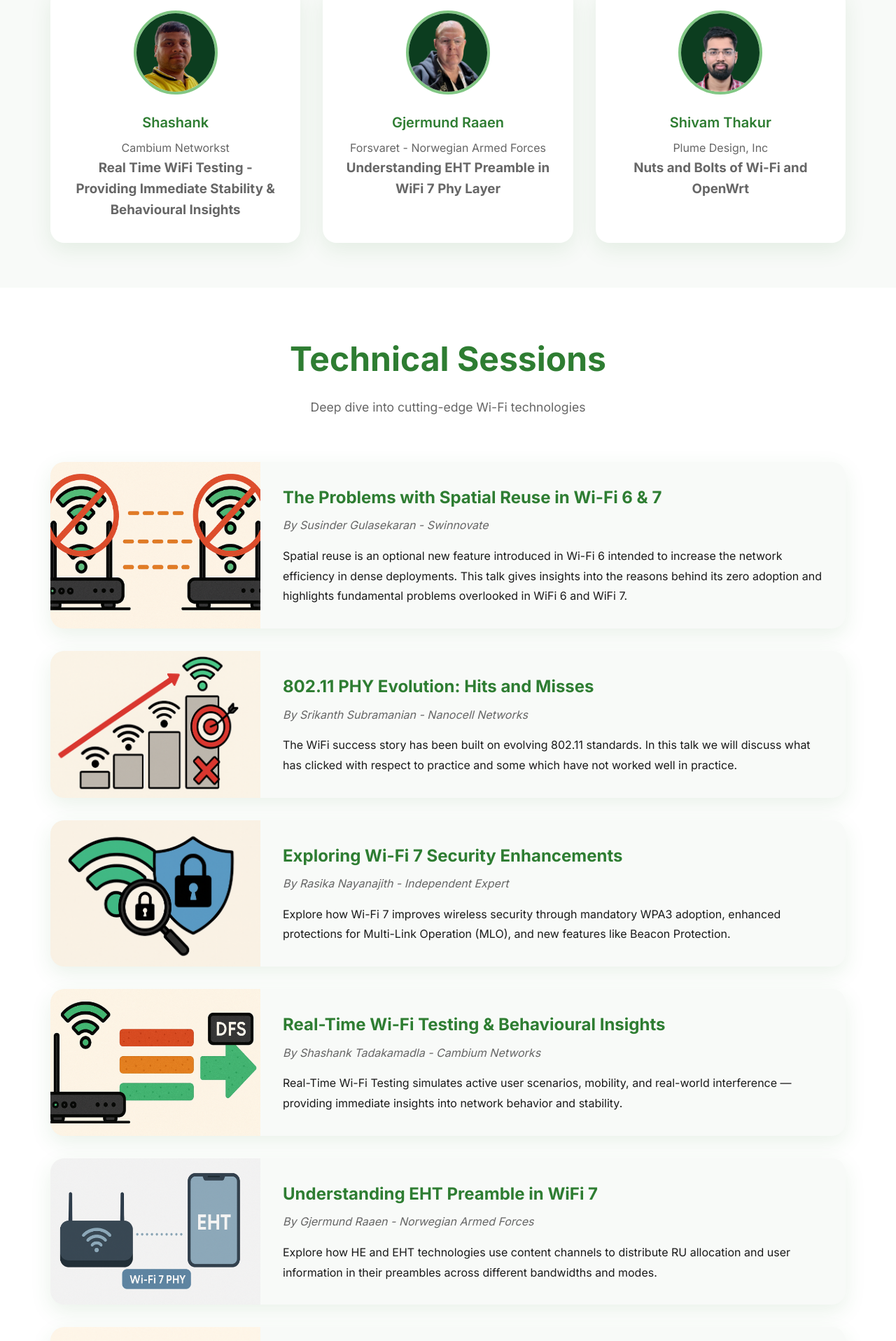
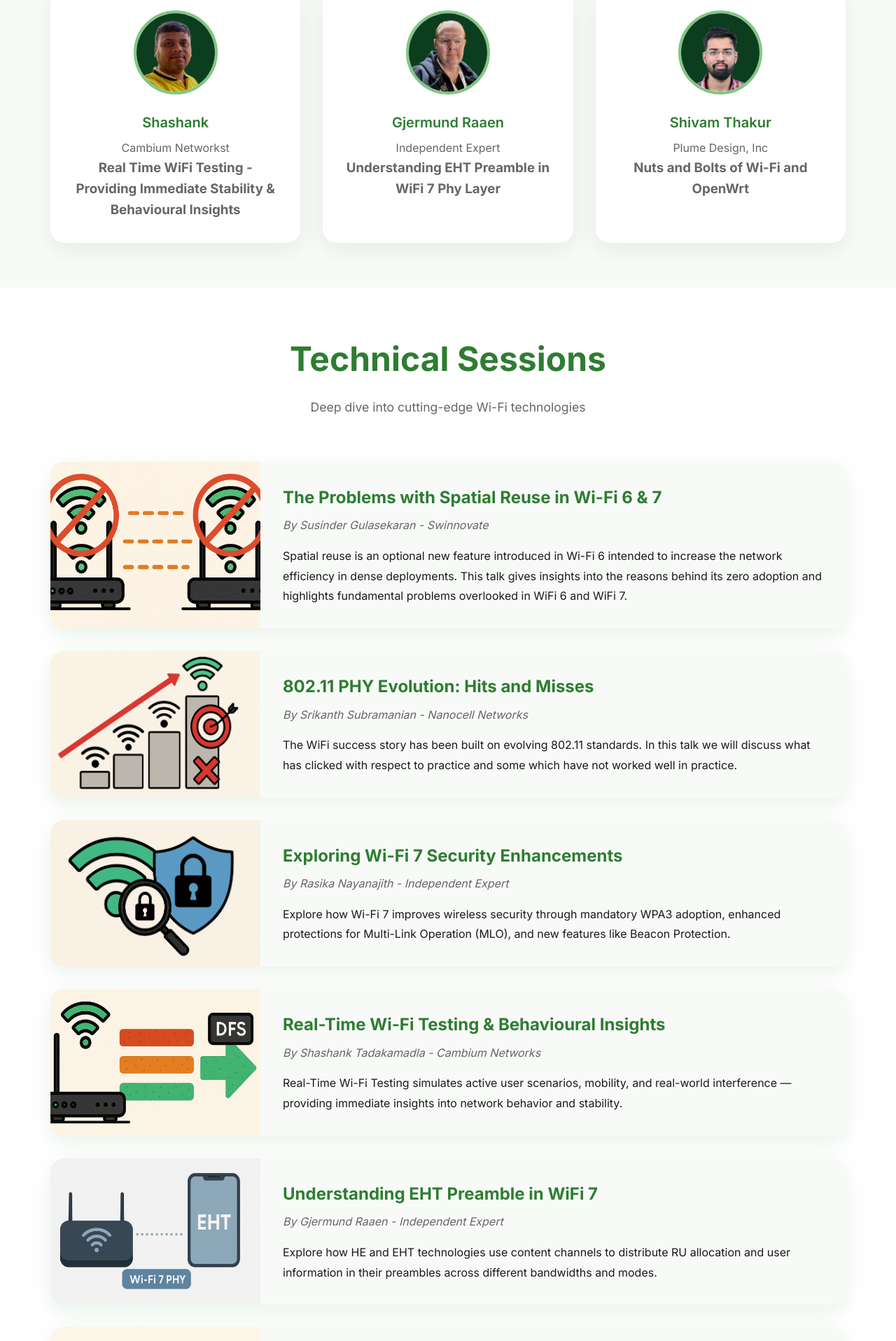
Before and after one commit to shubhamanmol221/cts-html, a plain HTML site: page index.html in a window 1280 px wide. Shown: the part 2193-4109 px from the top of the page at 70% size. Drawn offline with Linux system fonts and the light colour scheme.

Commit message:
some ui changes

```diff
--- a/index.html
+++ b/index.html
@@ -570,7 +570,7 @@
                     <img src="Gjermund Raaen.png" alt="Gjermund Raaen">
                 </div>
                 <h3 class="speaker-name">Gjermund Raaen</h3>
-                <p class="speaker-topic">Forsvaret - Norwegian Armed Forces</p>
+                <p class="speaker-topic">Independent Expert</p>
                <h3 class="speaker-topic">Understanding EHT Preamble in WiFi 7 Phy Layer</h3>
             </div>
 
@@ -642,7 +642,7 @@
                 </div>
                 <div class="session-content">
                     <h3 class="session-title">Understanding EHT Preamble in WiFi 7</h3>
-                    <p class="session-speaker">By Gjermund Raaen - Norwegian Armed Forces</p>
+                    <p class="session-speaker">By Gjermund Raaen - Independent Expert</p>
                     <p class="session-description">Explore how HE and EHT technologies use content channels to distribute RU allocation and user information in their preambles across different bandwidths and modes.</p>
                 </div>
             </div>
```
